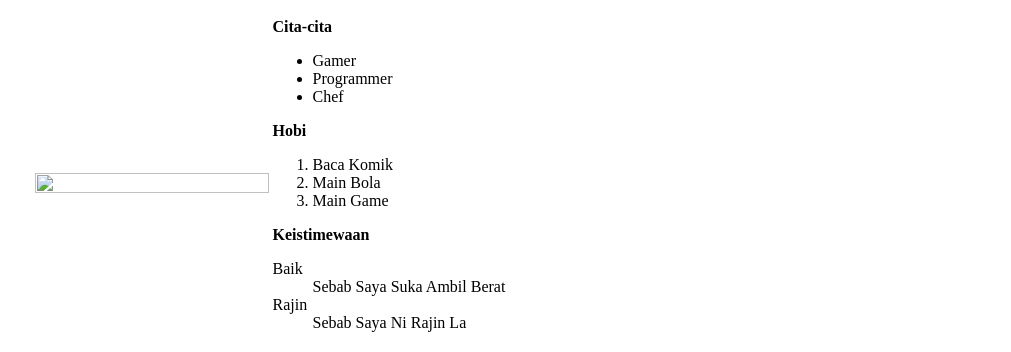
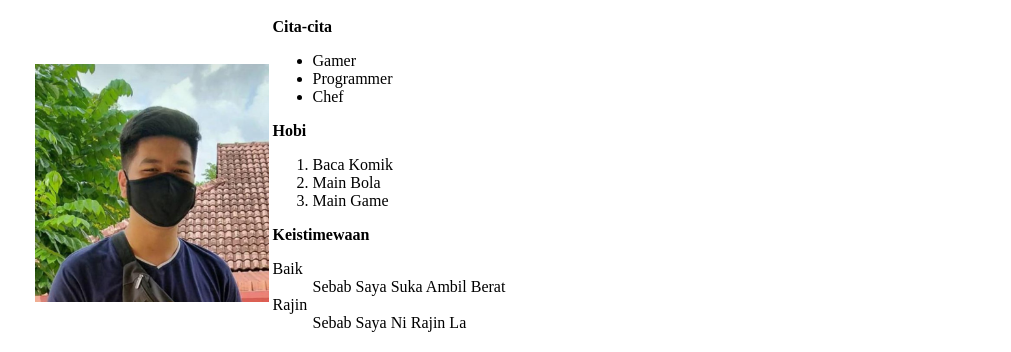
Before and after one commit to syazwanariff/KPD1023-1KPD1-MyFirstWeb, a plain HTML site: page tentangsaya.html in a window 1280 px wide. Shown: the part 135-487 px from the top of the page, without its empty margins (134-1145 px from the left). Drawn offline with Linux system fonts and the light colour scheme.

Commit message:
Update tentangsaya.html

```diff
--- a/tentangsaya.html
+++ b/tentangsaya.html
@@ -54,7 +54,7 @@
 
           <td width="25%">
 
-            <img src="images/IMG_20210613_150824.jpg" width="100%">
+            <img src="images/IMG-20210612-WA0041.jpg" width="100%">
 
           </td>
 
```
